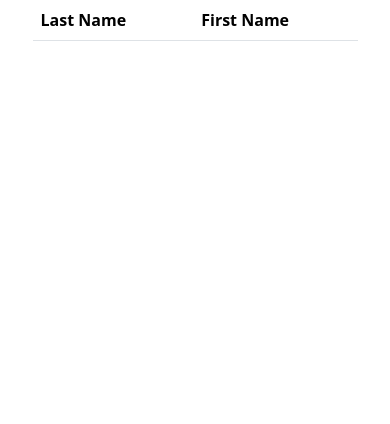
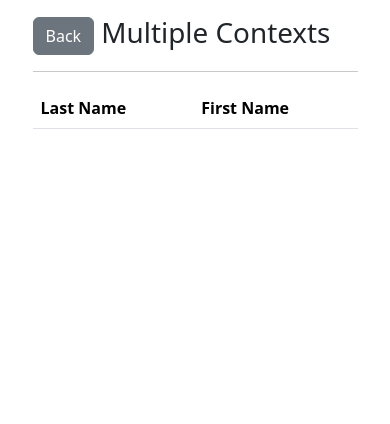
Before and after one commit to curvedinf/hypercells, a Django app: page /multiple/ in a window 390 px wide. Shown: the top 424 px of the page. Run offline with Django 4.2, Linux system fonts and the light colour scheme; data comes from the database, SQL or seed files in the repository; data that the repository does not hold is empty.

Commit message:
back buttons

```diff
--- a/app_example/templates/basic.html
+++ b/app_example/templates/basic.html
@@ -15,6 +15,10 @@ https://creativecommons.org/licenses/by-nc-nd/4.0/
     </head>
 
     <body>
+        <div class="col-10 mx-auto">
+            <h1 class="my-3"><a href="../" class="btn btn-secondary">Back</a> Basic Usage</h1>
+            <hr>
+        </div>
         <div class="col-10 mx-auto overflow-scroll" style="height: 100vh">
             {% hypercells_table context %}
         </div>
--- a/app_example/templates/cards.html
+++ b/app_example/templates/cards.html
@@ -60,7 +60,7 @@ https://creativecommons.org/licenses/by-nc-nd/4.0/
             </div>
         </div>
         <div class="col-12 mx-auto overflow-scroll px-5" style="height: 100vh">
-            <h1 class="my-3">Search Results</h1>
+            <h1 class="my-3"><a href="../" class="btn btn-secondary">Back</a> Card View</h1>
             <hr>
             {% hypercells_table context %}
         </div>
--- a/app_example/templates/index.html
+++ b/app_example/templates/index.html
@@ -24,7 +24,10 @@ https://creativecommons.org/licenses/by-nc-nd/4.0/
 
         <main>
             <h1>Hypercells Example Project</h1>
-            <p class="fs-5 col-md-8">This project contains a variety of example use cases for Hypercells. Browse the pages below to view the examples or visit the GitHub Project to view documenation and download the source code.</p>
+            <p class="fs-5 col-md-8">
+                This project contains a variety of example use cases for Hypercells, infinite scroll for Django QuerySets.
+                Browse the pages below to view the examples or visit the GitHub Project to view documenation and download the source code.
+            </p>
 
             <div class="mb-5">
                 <a href="https://github.com/curvedinf/hypercells" class="btn btn-primary btn-lg px-4">GitHub Project</a>
--- a/app_example/templates/multiple.html
+++ b/app_example/templates/multiple.html
@@ -15,12 +15,15 @@ https://creativecommons.org/licenses/by-nc-nd/4.0/
     </head>
 
     <body>
-        <div class="col-10 mx-auto overflow-scroll" style="height: 50vh">
-            {% hypercells_table context %}
-        </div>
-        <div class="col-10 mx-auto overflow-scroll" style="height: 50vh">
-            {% hypercells_table context2 %}
-        </div>
+        <div class="col-10 mx-auto">
+            <h1 class="my-3"><a href="../" class="btn btn-secondary">Back</a> Multiple Contexts</h1>
+            <hr>
+        </div><div class="col-10 mx-auto overflow-scroll" style="height: 40vh">
+                {% hypercells_table context %}
+            </div>
+            <div class="col-10 mx-auto overflow-scroll" style="height: 40vh">
+                {% hypercells_table context2 %}
+            </div>
         {% hypercells_js "hypercells/" %}
         <script src="https://cdn.jsdelivr.net/npm/bootstrap@5.3.0-alpha1/dist/js/bootstrap.bundle.min.js" integrity="sha384-w76AqPfDkMBDXo30jS1Sgez6pr3x5MlQ1ZAGC+nuZB+EYdgRZgiwxhTBTkF7CXvN" crossorigin="anonymous"></script>
     </body>
```
